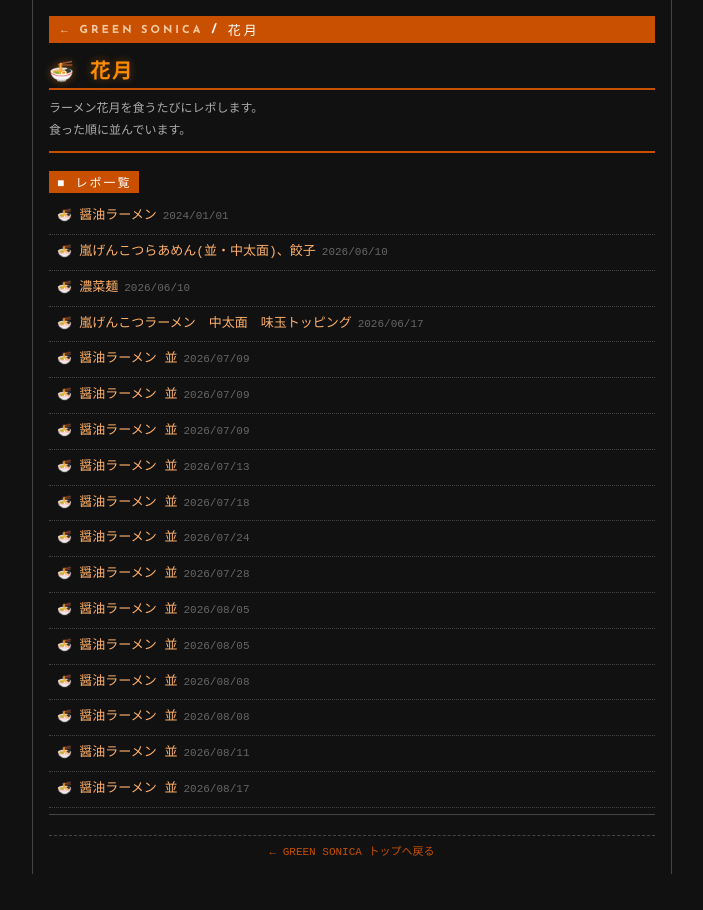
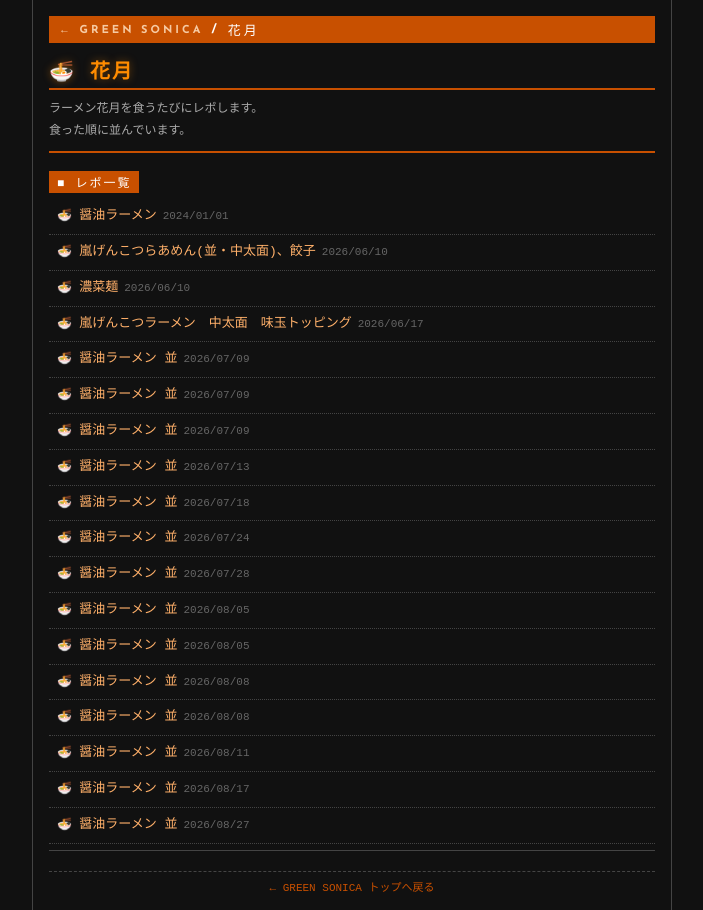
Before and after one commit to GREEN-SONICA-WEB/honepage, a plain HTML site: page kagetsu.html in a window 1280 px wide. Shown: the whole page, without its empty margins (288-991 px from the left). Before the commit the page ends 874 px from the top, so only its background shows below. Drawn offline with Linux system fonts and the light colour scheme.

Commit message:
Update kagetsu index: 019

```diff
--- a/kagetsu.html
+++ b/kagetsu.html
@@ -193,6 +193,9 @@
     <li>
       <a href="kagetsu_review/kagetsu_018.html">醤油ラーメン 並<span class="date">2026/08/17</span></a>
     </li>
+    <li>
+      <a href="kagetsu_review/kagetsu_019.html">醤油ラーメン 並<span class="date">2026/08/27</span></a>
+    </li>
   </ul>
 
   <hr class="ts-rule">
```
